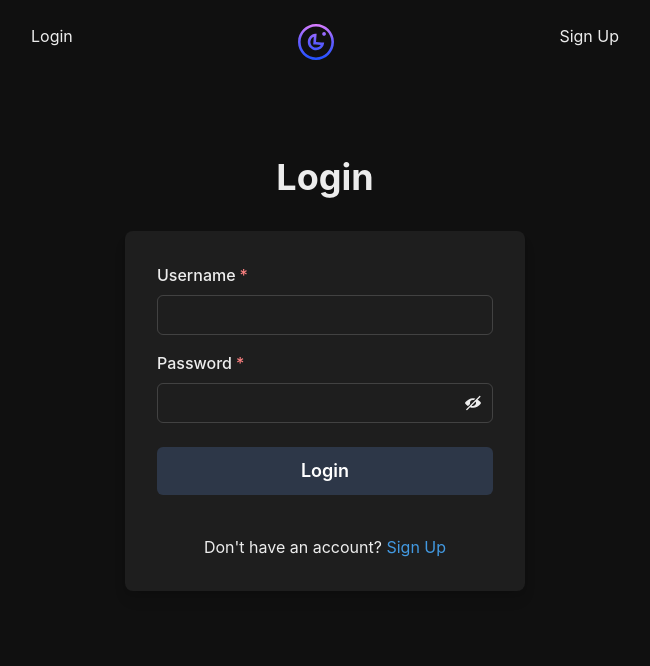
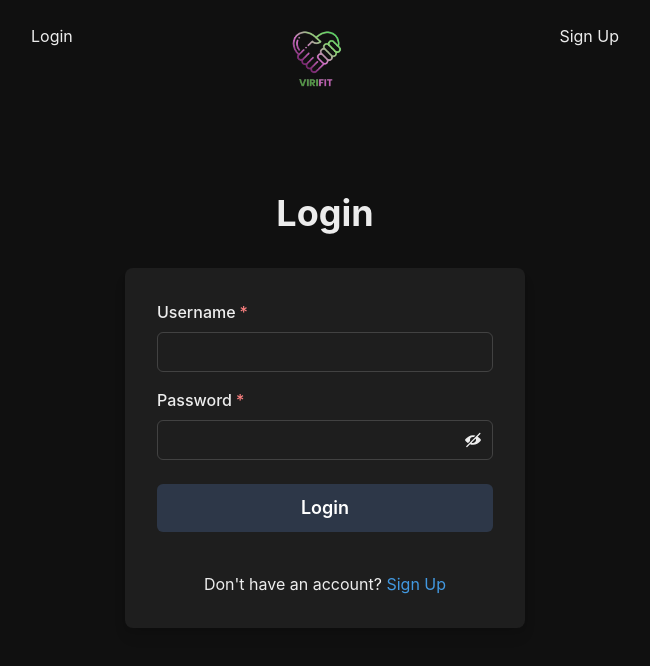
Before and after one commit to Fujijared2810/ViriFit, a React (Vite) app in the folder frontend/: page /auth in a window 1280 px wide. Shown: the top 666 px of the page, without its empty margins (315-965 px from the left). Built offline with nearby package versions, Linux system fonts and the light colour scheme; no server answers.

Commit message:
added logo

```diff
--- a/frontend/index.html
+++ b/frontend/index.html
@@ -1,10 +1,10 @@
-<!doctype html>
+<!DOCTYPE html>
 <html lang="en">
   <head>
     <meta charset="UTF-8" />
-    <link rel="icon" type="image/svg+xml" href="/logo.svg" />
+    <link rel="icon" type="image/svg+xml" href="main-logo.png" />
     <meta name="viewport" content="width=device-width, initial-scale=1.0" />
-    <title>FitTogether</title>
+    <title>ViriFit</title>
   </head>
   <body>
     <div id="root"></div>
--- a/frontend/src/components/Header.jsx
+++ b/frontend/src/components/Header.jsx
@@ -37,8 +37,8 @@ const Header = () => {
       <Image
         cursor={"pointer"}
         alt="logo"
-        w={9}
-        src={colorMode === "dark" ? "/logo.svg" : "/logo.svg"}
+        w={20}
+        src={colorMode === "dark" ? "/main-logo.png" : "/main-logo.png"}
         onClick={toggleColorMode}
       />
 
```
Also changed, not shown: frontend/main-logo.png (added), frontend/public/logo.svg.
